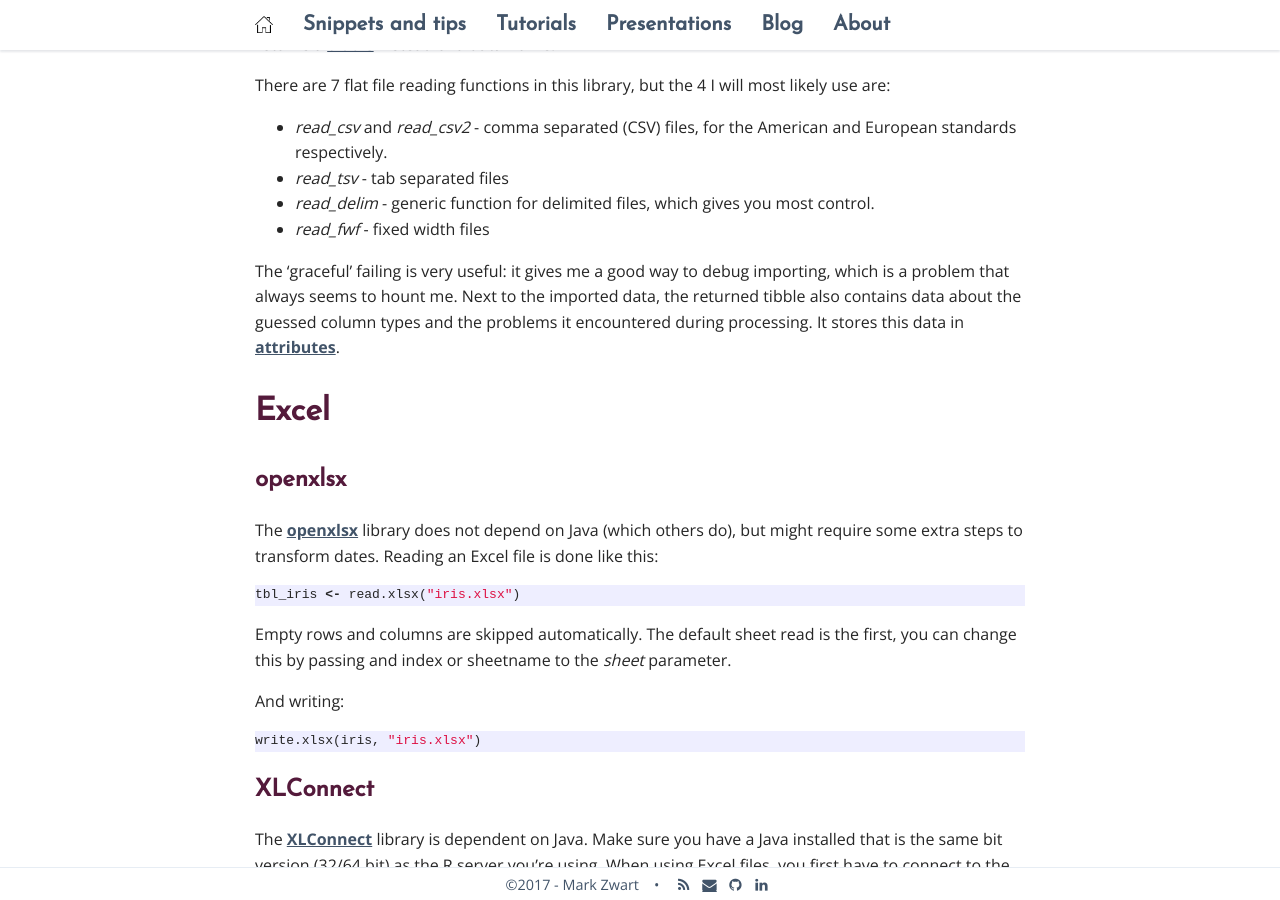
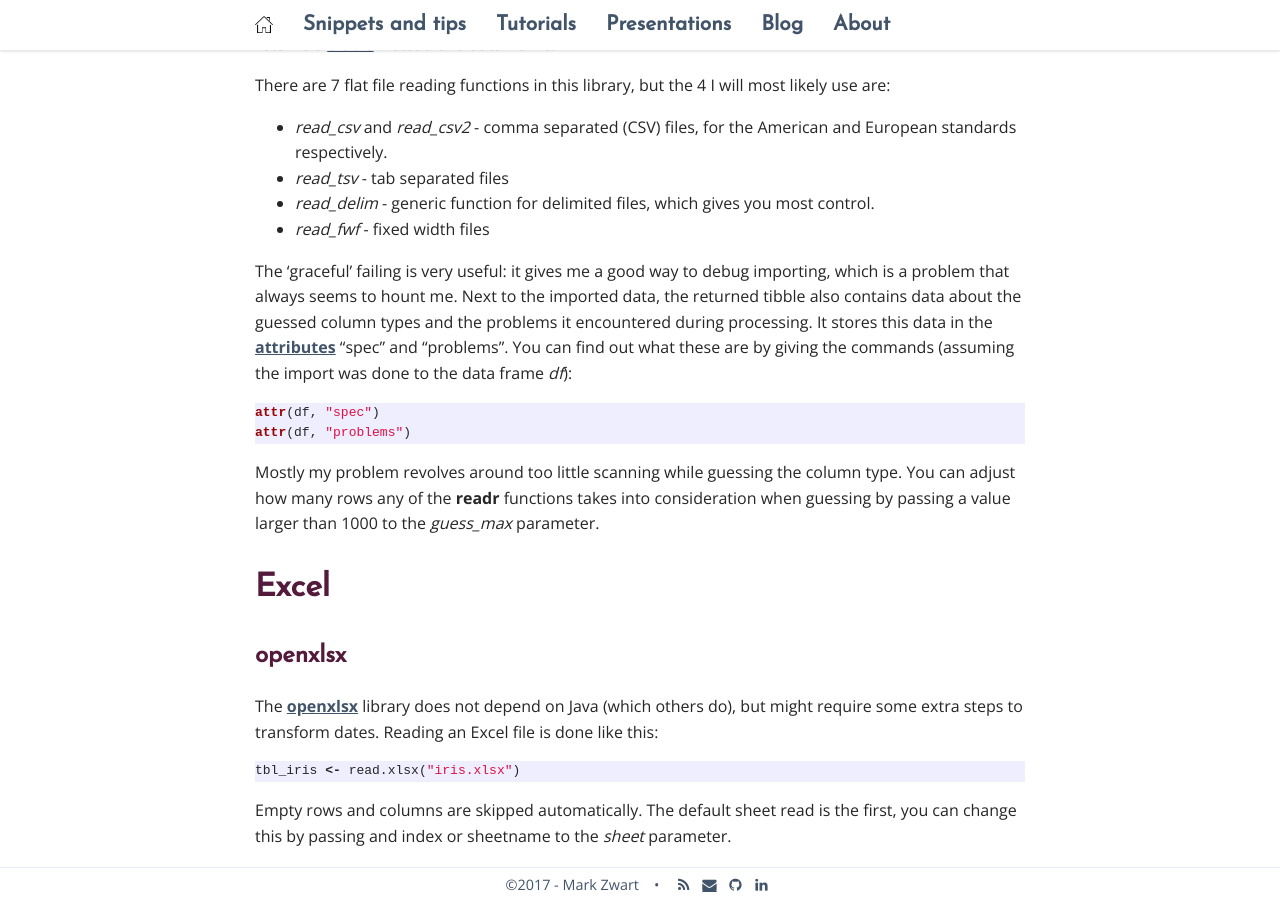
Before and after one commit to mark-me/mark-me.github.io, a Jekyll site: the page built from _pages/snippets-and-tips/importing-exporting.md, in a window 1280 px wide and 900 px high, scrolled down 841 px. Built offline with Jekyll 4.4.1, drawn with Linux system fonts in a browser that asks for light colours; nearby versions of some CDN libraries; comment, search, counter and statistics services are not loaded.

Commit message:
Update importing-exporting.md

````diff
--- a/_pages/snippets-and-tips/importing-exporting.md
+++ b/_pages/snippets-and-tips/importing-exporting.md
@@ -21,7 +21,12 @@ There are 7 flat file reading functions in this library, but the 4 I will most l
 * _read_delim_ - generic function for delimited files, which gives you most control.
 * _read_fwf_ - fixed width files
 
-The 'graceful' failing is very useful: it gives me a good way to debug importing, which is a problem that always seems to hount me. Next to the imported data, the returned tibble also contains data about the guessed column types and the problems it encountered during processing. It stores this data in [attributes](/data-types/#extra-metadata).
+The 'graceful' failing is very useful: it gives me a good way to debug importing, which is a problem that always seems to hount me. Next to the imported data, the returned tibble also contains data about the guessed column types and the problems it encountered during processing. It stores this data in the [attributes](/data-types/#extra-metadata) "spec" and "problems". You can find out what these are by giving the commands (assuming the import was done to the data frame _df_):
+```r
+attr(df, "spec")
+attr(df, "problems")
+```
+Mostly my problem revolves around too little scanning while guessing the column type. You can adjust how many rows any of the **readr** functions takes into consideration when guessing by passing a value larger than 1000 to the _guess_max_ parameter.
 
 # Excel
 
````
